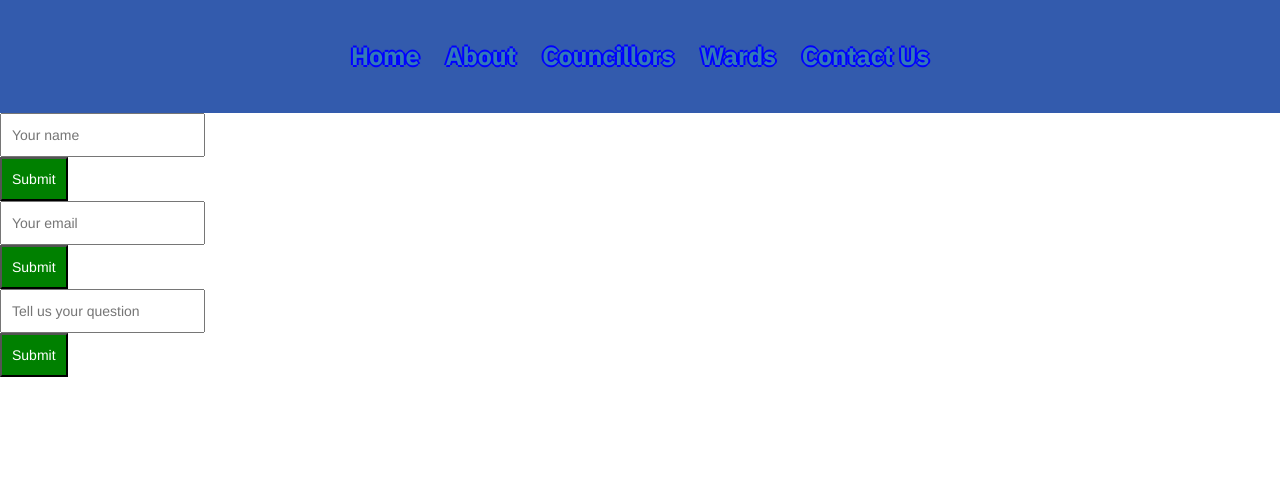
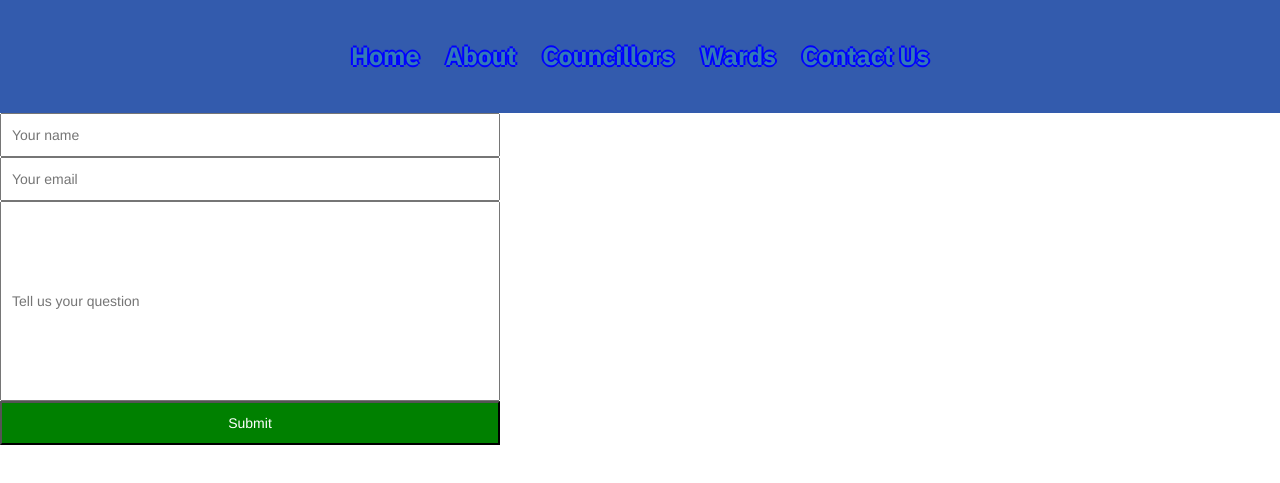
Before and after one commit to CassChar/course-competition2.0, a plain HTML site: page contact.html in a window 1280 px wide. Shown: the part 245-728 px from the top of the page. Drawn offline with Linux system fonts and the light colour scheme; files that its build step writes are made by us from their sources.

Commit message:
contact page
Updates to contact information submissions

```diff
--- a/contact.html
+++ b/contact.html
@@ -26,13 +26,14 @@
   <li><a href="#">Contact Us</a></li>
 </ul>
 
-<input type="name" placeholder="Your name">
-<input type="submit">
-<input type="email" placeholder="Your email">
-<input type="submit">
-<input type="question" placeholder="Tell us your question">
-<input type="submit">
+<form>
+  <input type="name" placeholder="Your name">
 
+  <input type="email" placeholder="Your email">
+
+  <input id="question" type="question" placeholder="Tell us your question">
+  <input type="submit">
+</form>
 </body>
 
 </html>
--- a/css/styles.css
+++ b/css/styles.css
@@ -57,7 +57,14 @@ li {
 input {
   border: 10;
   padding: 10px;
+  width: 500px;
   display: block;
+  margin: 10px;
+}
+
+#question {
+  width: 500px;
+  height: 200px;
 }
 
 input[type="submit"] {
```
Also changed, not shown: index.html (+1 -0 lines), images/tower-hamlets-view.jpg (added), 1 other file.
